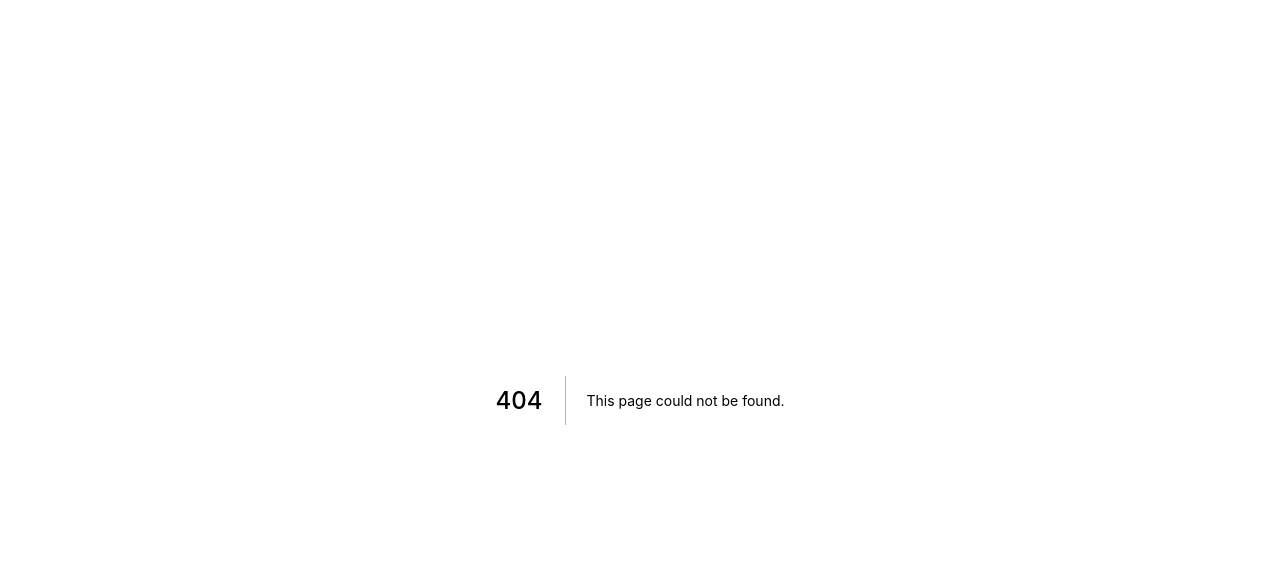
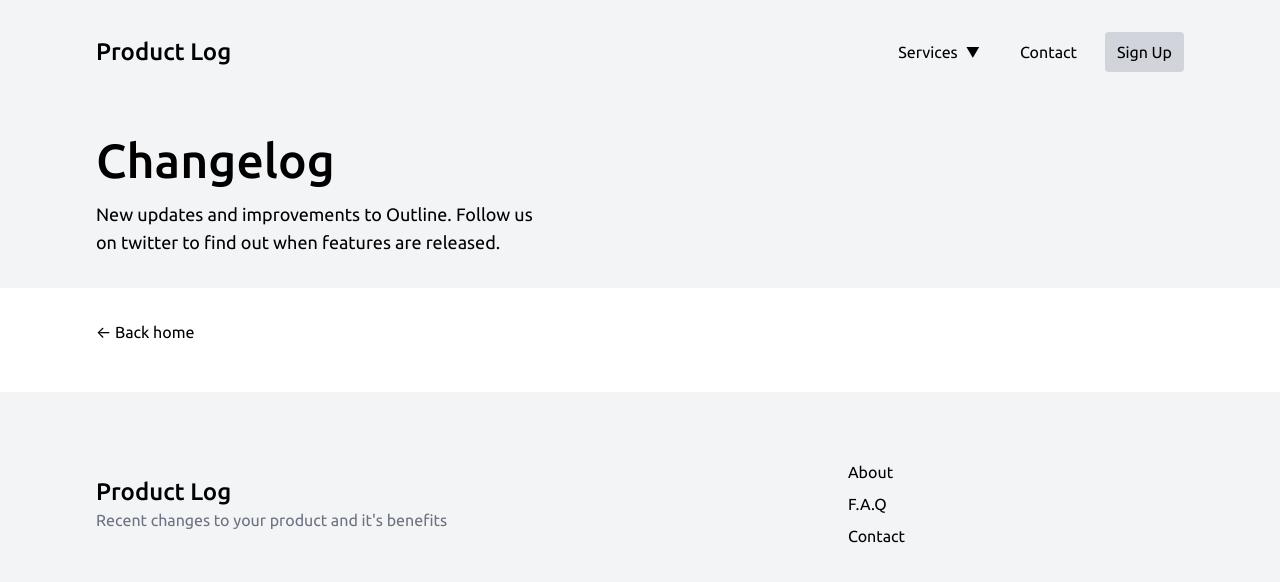
Before and after one commit to apvarun/productlog-nextjs-theme, a Next.js app: page /2020 in a window 1280 px wide. Before the commit this address had no page. Shown: the top 582 px of the page. Built offline with nearby package versions, Linux system fonts and the light colour scheme; what @tailwindcss/typography would draw is missing.

Commit message:
Dynamic paths and footer

```diff
--- /dev/null
+++ b/components/footer.tsx
@@ -0,0 +1,38 @@
+import Link from 'next/link';
+import React from 'react';
+
+import config from '../config.json';
+
+export default function Footer() {
+  return (
+    <footer className="bg-gray-100">
+      <div className="grid md:grid-cols-3 gap-4 max-w-6xl p-8 mx-auto">
+        <div className="md:col-span-2 flex flex-col justify-center">
+          <Link href="/">
+            <a className="block font-medium text-2xl">
+              {config.logo.image && (
+                <img src={config.logo.image} className="w-8" />
+              )}
+              <span>{config.logo.text}</span>
+            </a>
+          </Link>
+          <p className="text-gray-500">{config.meta.description}</p>
+        </div>
+        <ul className="py-8">
+          {config.footer.links.map((footerLink) => (
+            <li key={footerLink.name + footerLink.link}>
+              <a
+                href={footerLink.link}
+                target="_blank"
+                rel="noopener"
+                className="block px-4 py-1"
+              >
+                {footerLink.name}
+              </a>
+            </li>
+          ))}
+        </ul>
+      </div>
+    </footer>
+  );
+}
--- a/components/header.tsx
+++ b/components/header.tsx
@@ -8,14 +8,12 @@ export default function Header() {
     <header className="bg-gray-100">
       <div className="flex items-center justify-between max-w-6xl p-8 mx-auto">
         <Link href="/">
-          <>
-            {config.header.logo.image && (
-              <img src={config.header.logo.image} className="w-8" />
+          <a className="block font-medium text-2xl">
+            {config.logo.image && (
+              <img src={config.logo.image} className="w-8" />
             )}
-            <a className="block font-medium text-2xl">
-              {config.header.logo.text}
-            </a>
-          </>
+            <span>{config.logo.text}</span>
+          </a>
         </Link>
         <NavMenu />
       </div>
--- a/components/layout.tsx
+++ b/components/layout.tsx
@@ -3,6 +3,7 @@ import React from 'react';
 import Header from './header';
 
 import config from '../config.json';
+import Footer from './footer';
 
 export default function Layout({
   children,
@@ -30,6 +31,7 @@ export default function Layout({
       <main className="p-8 max-w-6xl mx-auto grid grid-cols-1 md:grid-cols-4 gap-2 lg:gap-4">
         {children}
       </main>
+      <Footer />
     </>
   );
 }
--- a/components/postView.tsx
+++ b/components/postView.tsx
@@ -5,12 +5,12 @@ import dayjs from 'dayjs';
 import { Post } from '../lib/types/post';
 import Link from 'next/link';
 
-export default function PostView({ title, content, createdAt, slug }: Post) {
+export default function PostView({ title, content, createdAt, permalink }: Post) {
   const date = dayjs(createdAt || new Date()).format('D MMMM YYYY');
 
   return (
     <article>
-      <Link href={slug}>
+      <Link href={permalink}>
         <a>
           <h2 className="text-3xl font-bold">{title}</h2>
         </a>
--- a/components/sidebar.tsx
+++ b/components/sidebar.tsx
@@ -3,11 +3,22 @@ import React from 'react';
 import { Post } from '../lib/types/post';
 import getFolders from '../misc/getFolders';
 
-export default function Sidebar({ posts }: { posts: Post[] }) {
+export default function Sidebar({
+  posts,
+  showBackHome = false,
+}: {
+  posts: Post[];
+  showBackHome?: boolean;
+}) {
   const paths = getFolders(posts);
 
   return (
-    <div>
+    <div className="flex flex-col">
+      {showBackHome && (
+        <Link href={`/`}>
+          <a className="mb-4">← Back home</a>
+        </Link>
+      )}
       {paths.map((path) => (
         <Link href={`/${path}`} key={path}>
           <a className="text-xl">{path}</a>
--- a/config.json
+++ b/config.json
@@ -6,11 +6,11 @@
     "description": "Recent changes to your product and it's benefits",
     "image": "/preview.png"
   },
+  "logo": {
+    "image": "",
+    "text": "Product Log"
+  },
   "header": {
-    "logo": {
-      "image": "",
-      "text": "Product Log"
-    },
     "title": "Changelog",
     "description": "New updates and improvements to Outline. Follow us on twitter to find out when features are released.",
     "menu": [
@@ -37,5 +37,21 @@
         "type": "button"
       }
     ]
+  },
+  "footer": {
+    "links": [
+      {
+        "name": "About",
+        "link": "https://example.com"
+      },
+      {
+        "name": "F.A.Q",
+        "link": "https://example.com"
+      },
+      {
+        "name": "Contact",
+        "link": "https://example.com"
+      }
+    ]
   }
 }
--- a/lib/sources/local.ts
+++ b/lib/sources/local.ts
@@ -34,7 +34,8 @@ const getAllFiles = async (dir: string, basePath: string) => {
 
     postList.push({
       path: postPath,
-      slug: frontmatter?.slug || postPath + '/' + slug,
+      slug: frontmatter?.slug || slug,
+      permalink: frontmatter?.slug || postPath + '/' + slug,
       createdAt,
       title: frontmatter?.title || title,
       content,
@@ -71,7 +72,7 @@ export function getLocalSource(): Source {
   const getPost = async (slug: string) => {
     await fetchPostsIfRequired();
 
-    return posts.find((post) => post.slug === slug);
+    return posts.find((post) => `${post.path}/${post.slug}` === slug);
   };
 
   const getPostsCount = async () => {
--- a/lib/types/post.ts
+++ b/lib/types/post.ts
@@ -1,6 +1,7 @@
 export interface Post {
   path: string;
   slug: string;
+  permalink: string;
   createdAt: number;
   title: string;
   content: string;
--- /dev/null
+++ b/pages/[folder]/[slug].tsx
@@ -0,0 +1,39 @@
+import React from 'react';
+import Layout from '../../components/layout';
+import PostView from '../../components/postView';
+import Sidebar from '../../components/sidebar';
+import getSource from '../../lib';
+
+export default function Change({ post }) {
+  return (
+    <Layout>
+      <Sidebar posts={[]} showBackHome />
+      <div className="md:col-span-3">
+        <PostView {...post} key={post.slug} />
+      </div>
+    </Layout>
+  );
+}
+
+export async function getStaticProps({ params: { folder, slug } }) {
+  const source = getSource();
+  const post = await source.getPost(`/${folder}/${slug}`);
+
+  return {
+    props: {
+      post: post,
+    },
+  };
+}
+
+export async function getStaticPaths() {
+  const source = getSource();
+  const posts = await source.getAllPosts();
+
+  return {
+    paths: posts.map((post) => ({
+      params: { folder: post.path.slice(1), slug: post.slug },
+    })),
+    fallback: false,
+  };
+}
--- /dev/null
+++ b/pages/[folder]/index.tsx
@@ -0,0 +1,43 @@
+import React from 'react';
+import Layout from '../../components/layout';
+import PostView from '../../components/postView';
+import Sidebar from '../../components/sidebar';
+import getSource from '../../lib';
+import { Post } from '../../lib/types/post';
+import getFolders from '../../misc/getFolders';
+
+export default function Folder({ posts }: { posts: Post[] }) {
+  return (
+    <Layout>
+      <Sidebar posts={[]} showBackHome />
+      <div className="md:col-span-3">
+        {posts.map((post) => (
+          <PostView {...post} key={post.slug} />
+        ))}
+      </div>
+    </Layout>
+  );
+}
+
+export async function getStaticProps({ params }) {
+  const source = getSource();
+  const posts = await source.getAllPosts();
+
+  return {
+    props: {
+      posts: posts.filter((post) => post.path === `/${params.folder}`),
+    },
+  };
+}
+
+export async function getStaticPaths() {
+  const source = getSource();
+  const posts = await source.getAllPosts();
+
+  const paths = getFolders(posts);
+
+  return {
+    paths: paths.map((path) => ({ params: { folder: path } })),
+    fallback: false,
+  };
+}
--- a/pages/index.tsx
+++ b/pages/index.tsx
@@ -7,8 +7,6 @@ import { Post } from '../lib/types/post';
 import Sidebar from '../components/sidebar';
 
 export default function Home({ posts }: { posts: Post[] }) {
-  console.log(posts);
-
   return (
     <Layout>
       <Sidebar posts={posts} />
```
